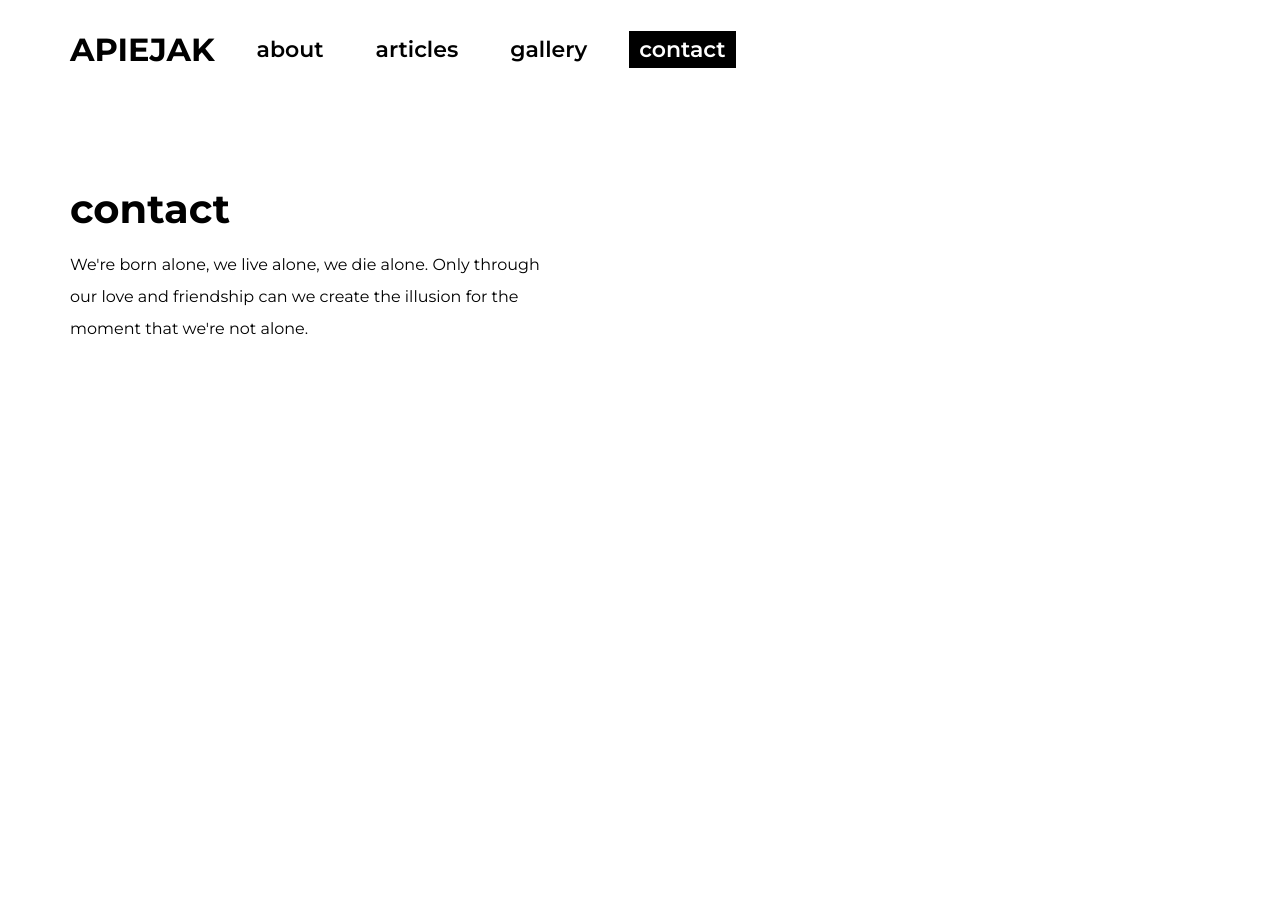
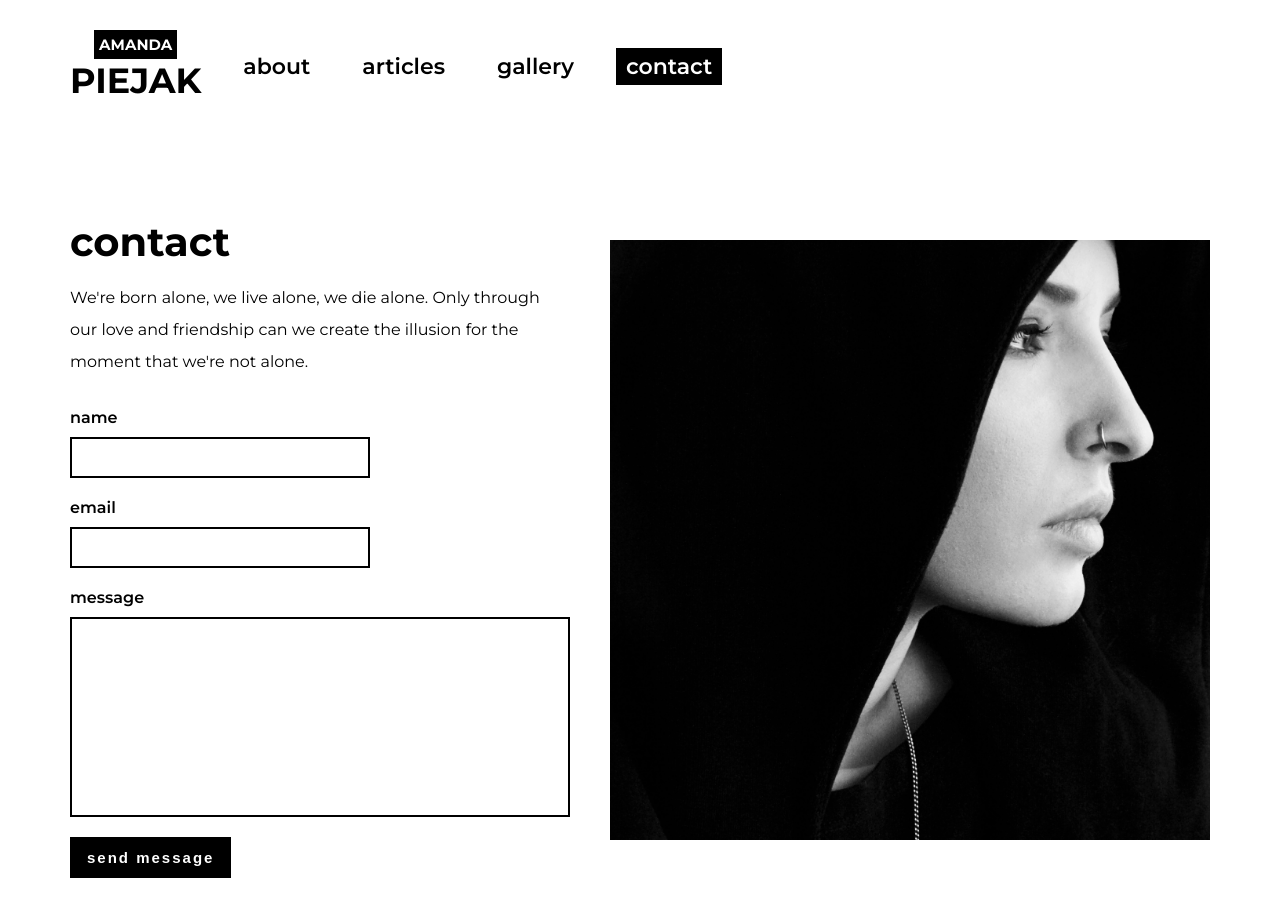
Before and after one commit to baumanmilosz/tattoo-portfolio, a Gatsby site: page /contact in a window 1280 px wide. Before the commit the page ends 800 px from the top, so only its background shows below. Built offline with nearby package versions, Linux system fonts and the light colour scheme; Gatsby itself is replaced by a stand-in of ours.

Commit message:
Added contact form

```diff
--- /dev/null
+++ b/src/components/CommonButton.js
@@ -0,0 +1,22 @@
+import React from 'react';
+import styled from 'styled-components';
+
+const StyledCommonButton = styled.button`
+  padding: 10px 15px;
+  background: #000;
+  color: #fff;
+  border: 2px solid #000;
+  font-size: 15px;
+  letter-spacing: 2px;
+  text-decoration: none;
+  font-weight: 600;
+`
+
+
+const CommonButton = ({type = 'button', label}) => {
+  return (
+    <StyledCommonButton type={type}>{label}</StyledCommonButton>
+  );
+};
+
+export default CommonButton;
--- /dev/null
+++ b/src/components/FormFields/FormInputField/FormInputField.js
@@ -0,0 +1,56 @@
+import React from 'react';
+import styled from 'styled-components';
+
+const FormInputFieldWrapper = styled.div`
+  display: flex;
+  flex-direction: column;
+  align-items: flex-start;
+  margin: 20px 0;
+`;
+
+const FormInputFieldLabel = styled.label`
+  margin-bottom: 10px;
+  font-weight: 600;
+`;
+
+const FormInputFieldInner = styled.input`
+  width: 300px;
+  padding: 10px;
+  font-size: 15px;
+  font-weight: 600;
+  border: 2px solid #000;
+`;
+
+const FormTextareaFieldInner = styled.textarea`
+  width: 500px;
+  height: 200px;
+  padding: 10px;
+  font-size: 15px;
+  font-weight: 600;
+  border: 2px solid #000;
+  resize: none;
+`;
+
+const FormInputField = ({
+  name,
+  label,
+  type = "text",
+}) => {
+  return (
+    <FormInputFieldWrapper>
+      <FormInputFieldLabel htmlFor={name}>
+        {label}
+      </FormInputFieldLabel>
+      {type === 'textarea' ? (
+        <FormTextareaFieldInner />
+      ) : (
+        <FormInputFieldInner
+          type={type}
+          name={name}
+        />
+      )}
+    </FormInputFieldWrapper>
+  );
+};
+
+export default FormInputField;
--- a/src/components/Navigation/Navigation.js
+++ b/src/components/Navigation/Navigation.js
@@ -4,6 +4,7 @@ import { Link } from 'gatsby';
 import { RouterPaths } from '../../constans/RouterPaths';
 
 const NavigationWrapper = styled.div`
+  position: relative;
   display: flex;
   align-items: center;
   margin-bottom: 100px;
@@ -16,10 +17,18 @@ const NavigationWrapper = styled.div`
 `;
 const PageLogo = styled.div`
   display: flex;
+  flex-direction: column;
   align-items: center;
-  font-size: 32px;
+  font-size: 35px;
   text-transform: uppercase;
   font-weight: 700;
+
+  span {
+    padding: 5px;
+    background-color: #000;
+    color: #fff;
+    font-size: 15px;
+  }
 `;
 
 const NavigationList = styled.ul`
@@ -38,14 +47,12 @@ const NavigationListItemLink = styled(Link)`
   padding: 5px 10px;
   background-color: #fff;
   color: #000;
-  &.active, &:hover {
+  &.active,
+  &:hover {
     background-color: #000;
     color: #fff;
   }
-
 `;
-
-
 
 const NavigationListItems = [
   {
@@ -70,13 +77,18 @@ const Navigation = () => {
   return (
     <NavigationWrapper>
       <Link to={RouterPaths.HOME}>
-        <PageLogo>APiejak</PageLogo>
+        <PageLogo>
+          <span>Amanda</span> Piejak
+        </PageLogo>
       </Link>
       <NavigationList>
         {NavigationListItems.map(
           ({ name, path }) => (
             <NavigationListItem key={path}>
-              <NavigationListItemLink to={path} activeClassName="active">
+              <NavigationListItemLink
+                to={path}
+                activeClassName="active"
+              >
                 {name}
               </NavigationListItemLink>
             </NavigationListItem>
--- a/src/pages/about.js
+++ b/src/pages/about.js
@@ -25,6 +25,7 @@ const StyledParagraph = styled.p`
 `;
 
 const StyledAuthor = styled.p`
+  margin-top: 50px;
   text-align: right;
   font-size: 25px;
   font-weight: 700;
--- a/src/pages/articles.js
+++ b/src/pages/articles.js
@@ -24,9 +24,10 @@ const ArticlesPage = ({ data }) => (
     />
     <ArticlesWrapper>
       {data.allDatoCmsArticle.nodes.map(
-        ({ heading, image }) => {
+        ({ id, heading, image }) => {
           return (
             <ArticleItem
+              key={id}
               heading={heading}
               image={image}
             />
@@ -41,6 +42,7 @@ export const query = graphql`
   query allDatoCmsArticle {
     allDatoCmsArticle {
       nodes {
+        id
         heading
         content
         image {
--- a/src/pages/contact.js
+++ b/src/pages/contact.js
@@ -1,18 +1,62 @@
-import React from "react"
-import PageDescriptionBox from "../components/PageDescriptionBox/PageDescriptionBox"
+import React from 'react';
+import styled from 'styled-components';
+import PageDescriptionBox from '../components/PageDescriptionBox/PageDescriptionBox';
 import { PageDescriptionBoxContent } from '../constans/PageDescriptionBoxContent';
+import FormInputField from '../components/FormFields/FormInputField/FormInputField';
+import CommonButton from '../components/CommonButton';
+import { graphql } from 'gatsby';
+import Image from 'gatsby-image';
+
+const ContactWrapper = styled.div`
+  position: relative;
+`;
+const StyledImage = styled(Image)`
+  width: 50%;
+  position: absolute !important;
+  top: 50%;
+  right: 0;
+  transform: translateY(-50%);
+`;
 
 const {
   title,
   description,
 } = PageDescriptionBoxContent.CONTACT_PAGE;
 
-const Contact = () => {
+const Contact = ({ data }) => {
   return (
-    <>
-      <PageDescriptionBox title={title} description={description}/>
-    </>
-  )
-}
+    <ContactWrapper>
+      <PageDescriptionBox
+        title={title}
+        description={description}
+      />
+      <form>
+        <FormInputField label="name" />
+        <FormInputField label="email" />
+        <FormInputField
+          label="message"
+          type="textarea"
+        />
+        <CommonButton label="send message" />
+      </form>
+      <StyledImage
+        fixed={data.file.childImageSharp.fixed}
+        alt="Hero"
+      />
+    </ContactWrapper>
+  );
+};
 
-export default Contact
+export const query = graphql`
+  {
+    file(name: { eq: "hero2" }) {
+      childImageSharp {
+        fixed(width: 600, quality: 100) {
+          ...GatsbyImageSharpFixed_tracedSVG
+        }
+      }
+    }
+  }
+`;
+
+export default Contact;
--- a/src/pages/gallery.js
+++ b/src/pages/gallery.js
@@ -36,7 +36,7 @@ const GalleryPage = ({data}) => (
       <GalleryWrapper>
         {data.allDatoCmsGalleryitem.nodes.map(({ galleryimage }) => (
           <GalleryImage
-            key={galleryimage}
+            key={galleryimage.fluid.src}
             fluid={
               galleryimage.fluid
             }
--- a/src/pages/index.js
+++ b/src/pages/index.js
@@ -50,7 +50,6 @@ const IndexPage = ({ data }) => {
   return (
     <>
       <HeroWrapper>
-        {console.log(data)}
         <InfoBoxWrapper>
           <h2>Tattoo artist</h2>
           <StyledLink to={RouterPaths.GALLERY}>show projects</StyledLink>
```
Also changed, not shown: src/layouts/ArticleLayout.js (+15 -11 lines).
